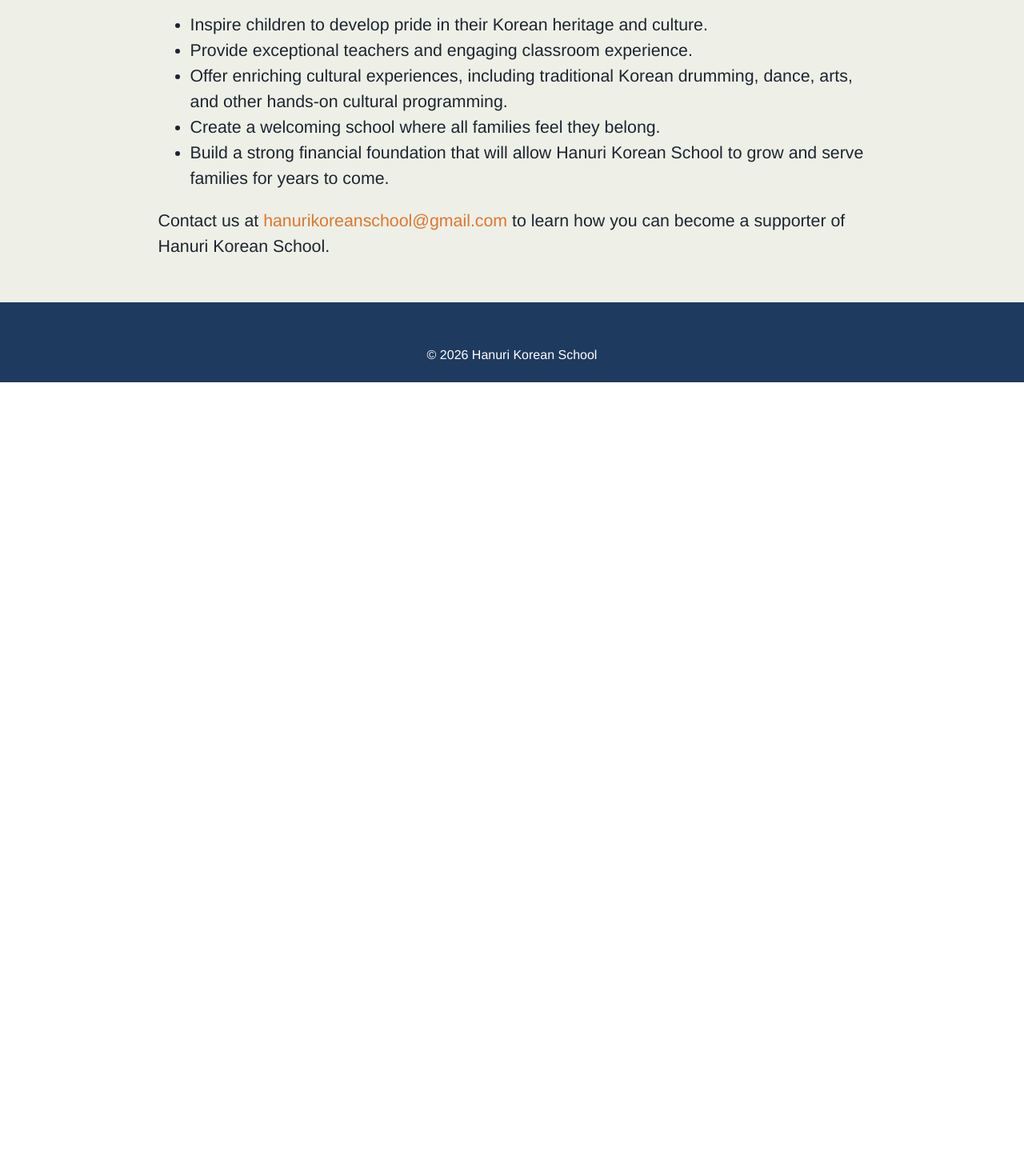
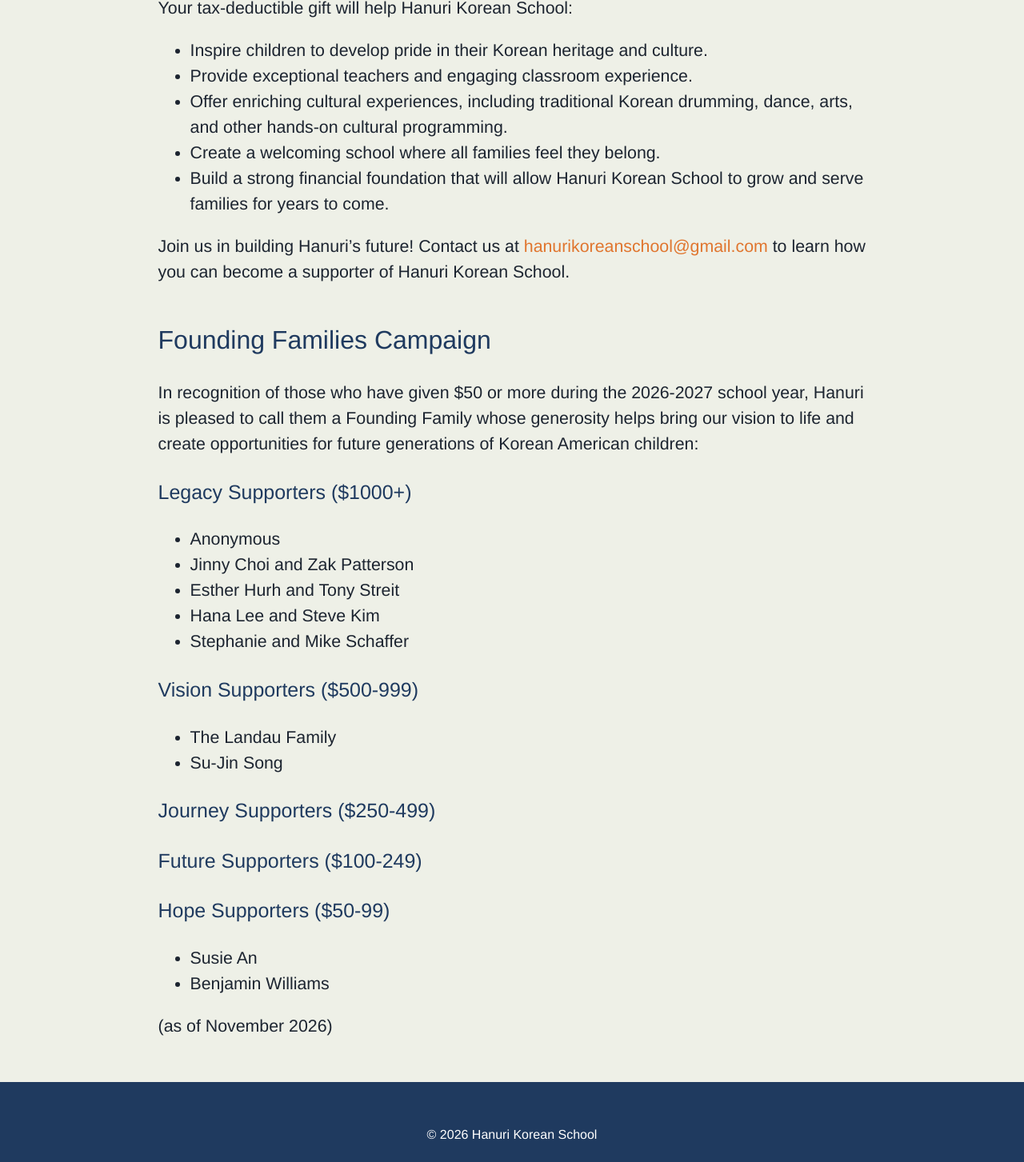
Before and after one commit to hnlee/hanuri, an Astro site: page /en in a window 1280 px wide. Shown: the part 8066-9519 px from the top of the page at 80% size. Before the commit the page ends 8544 px from the top, so only its background shows below. Built offline with nearby package versions, Linux system fonts and the light colour scheme; Astro itself is replaced by a stand-in of ours; some icons are missing.

Commit message:
Update donor section and Board section

```diff
--- a/src/components/en/aboutUs.md
+++ b/src/components/en/aboutUs.md
@@ -30,30 +30,32 @@
 
 ## Teachers
 
-**Yun Jie Yang:**  Hello, I'm Yun Jie Yang. I will be the teacher in charge of Kkum (Dream) Class and will be working with the children. I hope to create good memories and learning experiences for our Kkum Class friends, many of whom will be just starting to learn Hangul and Korean culture for the first time.
+**Yun Jie Yang:** Hello, I'm Yun Jie Yang. I will be the teacher in charge of Kkum (Dream) Class and will be working with the children. I hope to create good memories and learning experiences for our Kkum Class friends, many of whom will be just starting to learn Hangul and Korean culture for the first time.
 
 **Sooyoung Ahn:** Hello, I'm Sooyoung Ahn. Sarang (Love) Class is a warm space where children grow by learning Korean language and culture in a joyful and natural way. From learning hangul step by step to fun cultural experiences, we encourage the love of learning through activities customized to each child's level. With love and dedication, we will nurture our children's dreams together. Glad to meet you all, and thank you.
 
-**Hana Lee:** Hello, I'm Hana Lee, who will be in charge of Mirae (Future) Class this semester. As a parent of three Hanuri students, I consider it extremely important to teach our children Korean from a young age.  As a second-generation Korean American, I hope that my own experience of learning and practicing Korean will be helpful to our students.
+**Hana Lee:** Hello, I'm Hana Lee, who will be in charge of Mirae (Future) Class this semester. As a parent of three Hanuri students, I consider it extremely important to teach our children Korean from a young age. As a second-generation Korean American, I hope that my own experience of learning and practicing Korean will be helpful to our students.
 
 **Theo Streit-Hurh:** Hello everyone! My name is Theo (Ryeon) Streit-Hurh, and I'll be teaching the drumming class this year. I've learned and taught drumming as a student at Bulta Korean School for the past 12 years. This year, I would like to help young students at Hanuri Korean School develop their drum performance skills and grow their interest in traditional Korean music and culture.
 
 **Yujin Kim:** Hello, I'm Yujin Kim, who will be teaching the art class this year. I've taught students at various Korean schools and have been pursuing a career in the arts for a long time. Based on these experiences, I hope to spend time with the students at Hanuri Korean School as they learn Korean and traditional culture through art.
 
 **Kayla Yoon:** Hello, I'm Kayla (Sohyeon) Yoon, who will be teaching the Korean dance class this year. I have taught students at Korean school for four years and also taught Korean dance to preschool and elementary school students. With this experience, I hope to provide students with a fun time learning Korean dance at Hanuri Korean School.
+
 ## Board of Directors
 
 - Esther Hurh
 - Mo Ran Park
 - Hana Lee
+- Jinny Choi
+- Raj Patel
+- Jill Wade
 
 ## Advisory Council
 
-- Jinny Choi
 - Cindy Joung
 - Jeannie Kim
 - Doona Landau
 - Jackie Milhans
-- Jill Wade
 
 (as of July 2026)
--- a/src/components/en/donate.md
+++ b/src/components/en/donate.md
@@ -10,4 +10,32 @@
 - Create a welcoming school where all families feel they belong.
 - Build a strong financial foundation that will allow Hanuri Korean School to grow and serve families for years to come.
 
-Contact us at [hanurikoreanschool@gmail.com](mailto:hanurikoreanschool@gmail.com) to learn how you can become a supporter of Hanuri Korean School.
+Join us in building Hanuri’s future! Contact us at [hanurikoreanschool@gmail.com](mailto:hanurikoreanschool@gmail.com) to learn how you can become a supporter of Hanuri Korean School.
+
+## Founding Families Campaign
+
+In recognition of those who have given $50 or more during the 2026-2027 school year, Hanuri is pleased to call them a Founding Family whose generosity helps bring our vision to life and create opportunities for future generations of Korean American children:
+
+### Legacy Supporters ($1000+)
+
+- Anonymous
+- Jinny Choi and Zak Patterson
+- Esther Hurh and Tony Streit
+- Hana Lee and Steve Kim
+- Stephanie and Mike Schaffer
+
+### Vision Supporters ($500-999)
+
+- The Landau Family
+- Su-Jin Song
+
+### Journey Supporters ($250-499)
+
+### Future Supporters ($100-249)
+
+### Hope Supporters ($50-99)
+
+- Susie An
+- Benjamin Williams
+
+(as of November 2026)
--- a/src/styles/global.css
+++ b/src/styles/global.css
@@ -154,6 +154,11 @@
   padding-top: 1ch;
 }
 
+h3 {
+  color: #1f3a5f;
+  font-weight: normal;
+}
+
 [data-icon] {
   font-size: 1.5rem;
 }
```
Also changed, not shown: src/components/ko/aboutUs.md (+4 -3 lines), src/components/ko/donate.md (+29 -1 lines).
